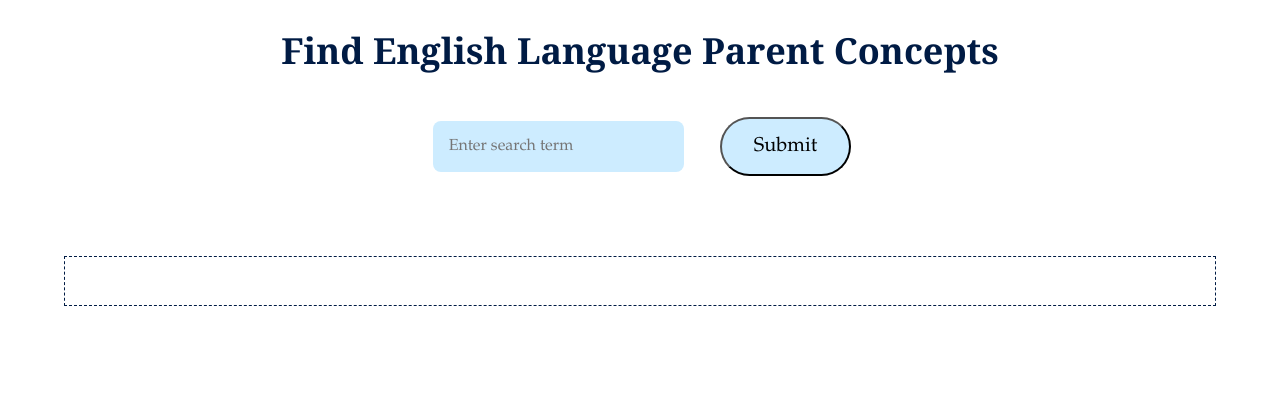
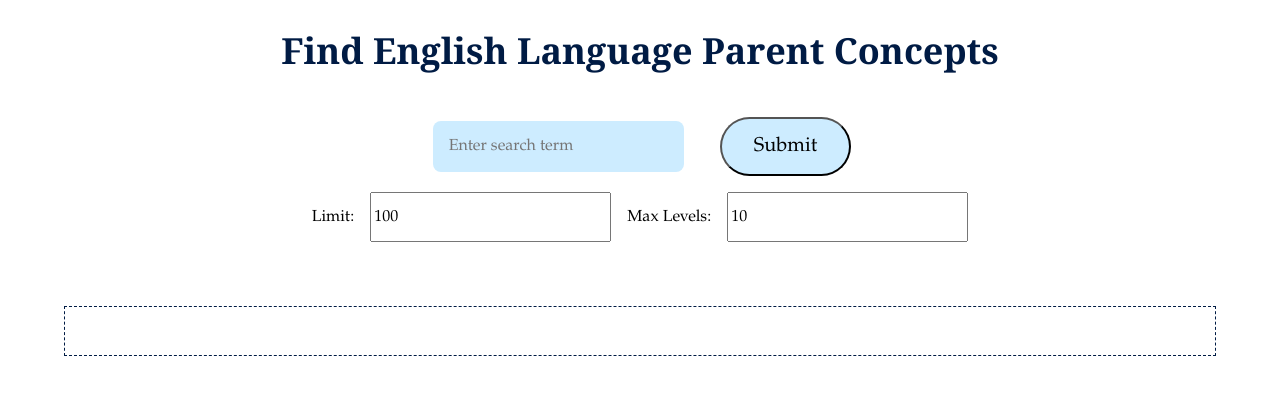
Before and after one commit to SachiraKuruppu/onit, a React app: page / in a window 1280 px wide. Shown: the top 394 px of the page. Built offline with nearby package versions, Linux system fonts and the light colour scheme; what tsyringe would draw is missing.

Commit message:
Add support to limit tree level and number of requests (#5)
- Add support to limit the hierarchy depth
- Add support to limit the number of requests
- Update the UI to input the above configurations

```diff
--- a/src/App.tsx
+++ b/src/App.tsx
@@ -15,12 +15,12 @@ function App(): ReactElement {
     }
   };
 
-  const onSearchSubmit = (term: string): void => {
+  const onSearchSubmit = (term: string, limit: number, maxLevel: number): void => {
     const concepts = container.resolve<IConcepts>(TYPES.IConcept);
 
     writeResults("");
     setLoading(true);
-    concepts.getConcepts(term)
+    concepts.getConcepts(term, { limit, maxLevel })
       .then(jsonString => { writeResults(jsonString); })
       .catch((error: Error) => { writeResults(error.message); })
       .finally(() => { setLoading(false); });
--- a/src/components/search/search-bar.tsx
+++ b/src/components/search/search-bar.tsx
@@ -1,18 +1,20 @@
 import React, { type ChangeEvent, useState, type ReactElement } from "react";
 
 interface SearchBarProps {
-  onSubmit: (searchTerm: string) => void
+  onSubmit: (searchTerm: string, limit: number, maxLevels: number) => void
 }
 
 export const SearchBar = ({ onSubmit }: SearchBarProps): ReactElement => {
   const [searchField, setSearchField] = useState("");
+  const [limit, setLimit] = useState(100);
+  const [maxLevel, setMaxLevel] = useState(10);
 
   const handleChange = (e: ChangeEvent<HTMLInputElement>): void => {
     setSearchField(e.target.value);
   };
 
   const submitSearch = (): void => {
-    onSubmit(searchField);
+    onSubmit(searchField, limit, maxLevel);
   };
 
   return (
@@ -33,6 +35,24 @@ export const SearchBar = ({ onSubmit }: SearchBarProps): ReactElement => {
                   Submit
                 </button>
             </div>
+            <div className="flex justify-center">
+              <p className="pr3">Limit:</p>
+              <input
+                className="pr3"
+                type="text"
+                id="limit"
+                value={limit}
+                onChange={(e) => { setLimit(+e.target.value); }}
+              />
+              <p className="pr3 pl3">Max Levels:</p>
+              <input
+                className="pr3"
+                type="text"
+                id="maxLevels"
+                value={maxLevel}
+                onChange={(e) => { setMaxLevel(+e.target.value); }}
+              />
+            </div>
         </section>
   );
 };
--- a/src/services/concepts/concept-net-api.ts
+++ b/src/services/concepts/concept-net-api.ts
@@ -1,7 +1,7 @@
 import "reflect-metadata";
 import { injectable, inject } from "tsyringe";
 import { Queue } from "queue-typescript";
-import { type IConcepts } from "./IConcepts";
+import { type ConfigType, type IConcepts } from "./IConcepts";
 import { type IFetch } from "../fetch-wrapper/IFetch";
 
 interface ConceptApiEdgeType { end: { label: string }}
@@ -11,8 +11,8 @@ interface GraphType { [key: string]: GraphType }
 export class ConceptNetApi implements IConcepts {
   constructor(@inject(Symbol.for("IFetch")) private readonly fetchWrapper: IFetch) {}
 
-  async getConcepts(term: string): Promise<string> {
-    const conceptsMap = await this.fetchConceptsRecursively(term, 100);
+  async getConcepts(term: string, config: ConfigType = { limit: 100, maxLevel: 10 }): Promise<string> {
+    const conceptsMap = await this.fetchConceptsRecursively(term, config.limit, config.maxLevel);
     const hierarchicalJson = await this.generateHierarchicalJson(conceptsMap, term);
 
     return hierarchicalJson;
@@ -22,7 +22,7 @@ export class ConceptNetApi implements IConcepts {
     return term.split(" ").join("_");
   }
 
-  protected async fetchConceptsRecursively(term: string, limit: number): Promise<Map<string, string[]>> {
+  protected async fetchConceptsRecursively(term: string, limit: number, maxLevel: number): Promise<Map<string, string[]>> {
     let currentLimit = limit;
     const conceptsMap = new Map<string, string[]>();
     const q = new Queue<{ level: number, term: string }>();
@@ -31,12 +31,17 @@ export class ConceptNetApi implements IConcepts {
     while (q.length > 0) {
       const { level, term: newTerm } = q.dequeue();
       console.log(`level: '${level}', term: '${newTerm}'`);
+
       if (!conceptsMap.has(newTerm)) {
         const concepts = await this.fetchConcepts(newTerm, currentLimit);
         const filteredConcepts = concepts.filter(concept => concept !== newTerm);
         conceptsMap.set(newTerm, filteredConcepts);
 
-        filteredConcepts.forEach(concept => { q.enqueue({ level: level + 1, term: concept }); });
+        filteredConcepts.forEach(concept => {
+          if (level + 1 < maxLevel) {
+            q.enqueue({ level: level + 1, term: concept });
+          }
+        });
         currentLimit -= filteredConcepts.length;
       }
     }
```
Also changed, not shown: src/services/concepts/IConcepts.ts (+5 -2 lines), 1 other file (tests, documents, lock files or other folders).
